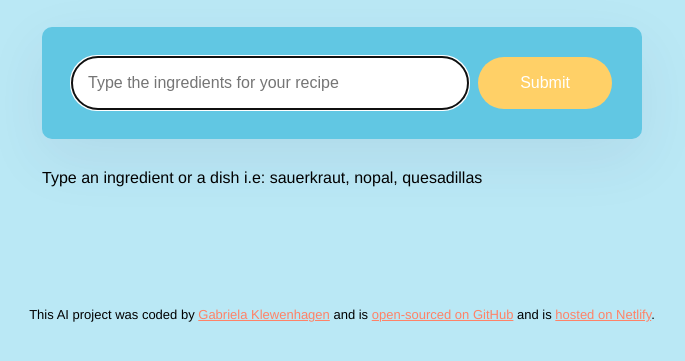
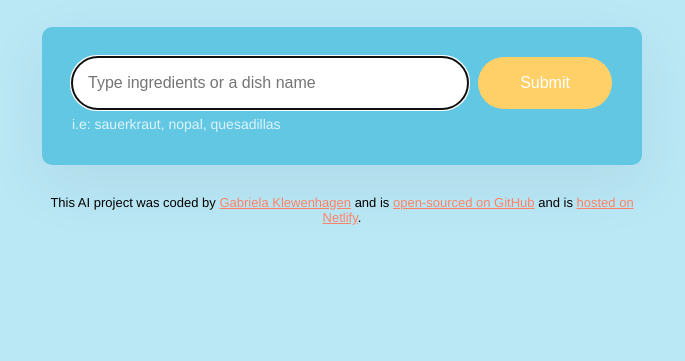
Before and after one commit to g-klewenhagen/AI-Add-On, a plain HTML site: page index.html in a window 1280 px wide. Shown: the part 231-592 px from the top of the page, without its empty margins (298-983 px from the left). Drawn offline with nearby package versions, Linux system fonts and the light colour scheme.

Commit message:
final ux touches

```diff
--- a/index.html
+++ b/index.html
@@ -20,16 +20,15 @@
             <input
               id="user-instructions"
               type="text"
-            placeholder="Type the ingredients for your recipe"
+              placeholder="Type ingredients or a dish name"
               autofocus
               required
               autocomplete="off"
               class="instructions"
             />
             <input class="submit-button" type="submit" />
-          </div>
-          <div class="hint">Type an ingredient or a dish i.e: sauerkraut, nopal, quesadillas</div>
           </form>
+          <div class="hint">i.e: sauerkraut, nopal, quesadillas</div>
         </div>
         <div class="recipe hidden" id="recipe"></div>
       </main>
@@ -44,7 +43,9 @@
           open-sourced on GitHub</a
         >
         and is
-        <a href="https://graceful-hamster-4fa096.netlify.app/" target="_blank">hosted on Netlify</a>.
+        <a href="https://graceful-hamster-4fa096.netlify.app/" target="_blank"
+          >hosted on Netlify</a
+        >.
       </footer>
     </div>
     <script src="src/index.js"></script>
--- a/src/styles.css
+++ b/src/styles.css
@@ -24,13 +24,24 @@ h1 {
     color: #1B748D;
 }
 
+.form-container{
+background-color: #61C7E3;
+border-radius: 10px;
+margin-bottom: 30px;
+box-shadow: 0px 20px 60px rgba(65, 50, 100, 0.08);
+padding: 30px;
+}
+
 form {
-    padding: 30px;
-    background-color: #61C7E3;
-    box-shadow: 0px 20px 60px rgba(65, 50, 100, 0.08);
-    border-radius: 10px;
     display: flex;
-    margin-bottom: 30px;
+}
+
+.hint{
+    line-height: 1.5;
+    margin-top: 5px;
+    opacity: 0.8;
+    font-size: 14px;
+    color:white;
 }
 
 .instructions {
```
Lines whose indentation alone changed are shown as unchanged.
